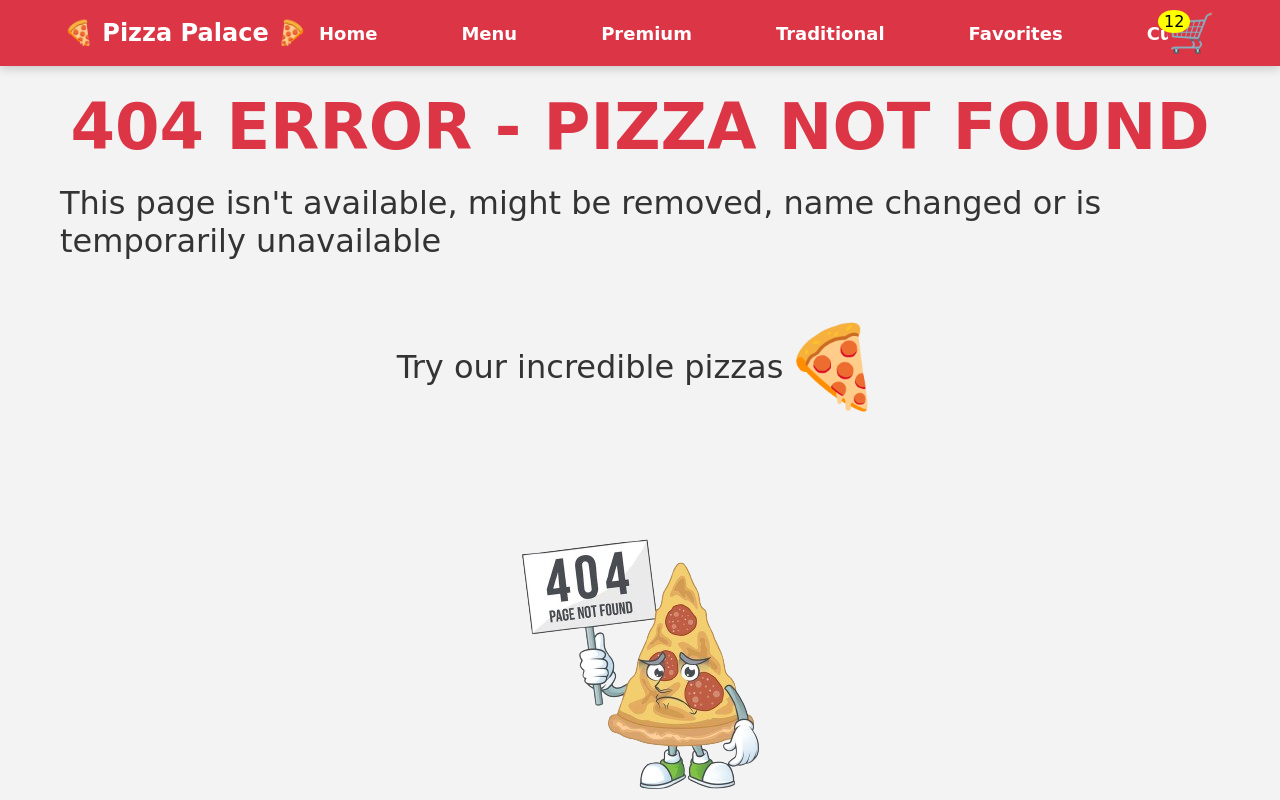
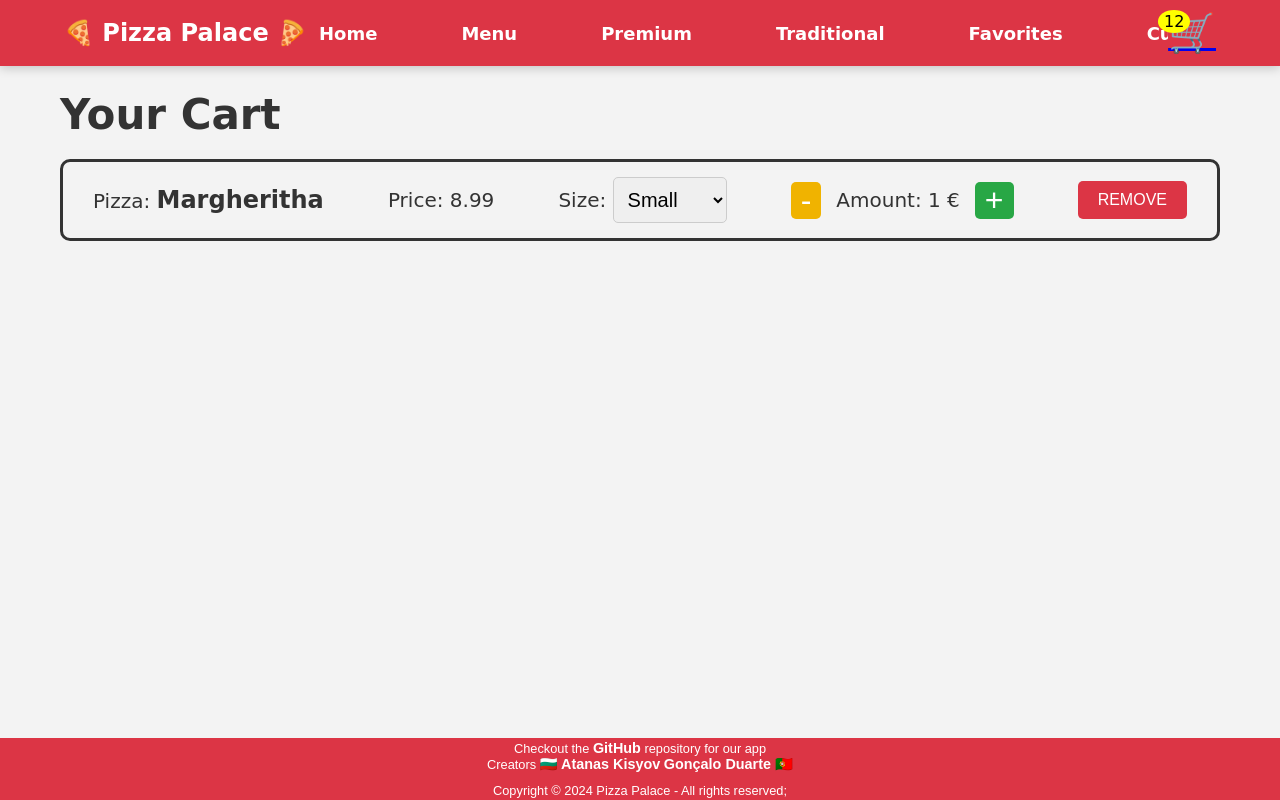
Before and after one commit to better-together-PB/pizzapp, a React (Vite) app: page /cart in a window 1280 px wide. Shown: the top 800 px of the page. Built offline with nearby package versions, Linux system fonts and the light colour scheme.

Commit message:
Created Cart page with all the styling

```diff
--- a/src/App.jsx
+++ b/src/App.jsx
@@ -9,6 +9,7 @@ import CreatePizza from "./pages/CreatePizza";
 import EditPizza from "./pages/EditPizza";
 
 import styles from "./App.module.css";
+import Cart from "./pages/Cart";
 
 function App() {
   return (
@@ -18,6 +19,7 @@ function App() {
         <Route path="/" element={<Home />} />
         <Route path="/menu" element={<Menu />} />
         <Route path="/menu/:typeOfPizza" element={<Menu />} />
+        <Route path="/cart" element={<Cart />} />
         <Route path="/createPizza" element={<CreatePizza />} />
         <Route path="/editPizza/:id" element={<EditPizza />} />
         <Route path="/*" element={<PageNotFound />} />
--- a/src/components/Cart.jsx
+++ b/src/components/CartIcon.jsx
@@ -1,4 +1,4 @@
-import styles from "./Cart.module.css";
+import styles from "./CartIcon.module.css";
 
 function Cart() {
   return (
--- a/src/components/Header.jsx
+++ b/src/components/Header.jsx
@@ -1,6 +1,6 @@
 import { NavLink } from "react-router-dom";
 import styles from "./Header.module.css";
-import Cart from "./Cart";
+import Cart from "./CartIcon";
 
 function Header() {
   return (
@@ -84,7 +84,9 @@ function Header() {
           Create your pizza
         </NavLink>
       </nav>
-      <Cart />
+      <NavLink to="/cart">
+        <Cart />
+      </NavLink>
     </header>
   );
 }
--- a/src/components/Header.module.css
+++ b/src/components/Header.module.css
@@ -45,7 +45,11 @@
 }
 
 .activeNavLink {
-  color: black;
+  background-color: #28a745;
+}
+
+.activeNavLink:hover {
+  background-color: #218838;
 }
 
 .logo {
--- /dev/null
+++ b/src/pages/Cart.jsx
@@ -0,0 +1,37 @@
+import styles from "./Cart.module.css";
+
+function Cart() {
+  return (
+    <main className={styles.main}>
+      <h2>Your Cart</h2>
+      <div className={styles.orderItems}>
+        <div className={styles.pizzaItem}>
+          <h3 className={styles.pizzaName}>
+            Pizza: <span>Margheritha</span>
+          </h3>
+          <p className={styles.pizzaPrice}>
+            Price: <span>8.99</span>
+          </p>
+          <p className={styles.pizzaSize}>
+            Size:{" "}
+            <select name="size" id="size">
+              <option value="small">Small</option>
+              <option value="medium">Medium</option>
+              <option value="large">Large</option>
+            </select>
+          </p>
+          <div className={styles.amountContainer}>
+            <button className={styles.decreaseAmount}>-</button>
+            <p>
+              Amount: <span>1</span> €
+            </p>
+            <button className={styles.increaseAmout}>+</button>
+          </div>
+          <button className={styles.removeBtn}>REMOVE</button>
+        </div>
+      </div>
+    </main>
+  );
+}
+
+export default Cart;
--- /dev/null
+++ b/src/pages/Cart.module.css
@@ -0,0 +1,86 @@
+.main {
+  padding: 90px 60px 45px;
+  background-color: #f3f3f3;
+  flex-grow: 1;
+}
+
+.main h2 {
+  font-size: 42px;
+  margin-bottom: 20px;
+}
+
+.main h3,
+.main p {
+  font-size: 20px;
+  font-weight: 400;
+}
+.main h3 span {
+  font-size: 24px;
+  font-weight: 600;
+}
+.main p select {
+  font-size: 20px;
+}
+
+.orderItems {
+  display: flex;
+  flex-direction: column;
+  gap: 30px;
+}
+
+.pizzaItem {
+  display: flex;
+  justify-content: space-between;
+  align-items: center;
+  gap: 40px;
+
+  border: 3px solid #333;
+  border-radius: 10px;
+  padding: 15px 30px;
+}
+.pizzaName {
+}
+.pizzaSize {
+}
+
+.amountContainer {
+  display: flex;
+  align-items: center;
+  gap: 15px;
+}
+
+.pizzaPrice {
+}
+
+.decreaseAmount,
+.increaseAmout,
+.removeBtn {
+  color: #fff;
+}
+
+.increaseAmout,
+.decreaseAmount {
+  font-size: 32px;
+  padding: 0 10px;
+}
+
+.decreaseAmount {
+  background-color: #f0b300;
+}
+.decreaseAmount:hover {
+  background-color: #e0a800;
+}
+
+.increaseAmout {
+  background-color: #28a745;
+}
+.increaseAmout:hover {
+  background-color: #218838;
+}
+
+.removeBtn {
+  background-color: #dc3545;
+}
+.removeBtn:hover {
+  background-color: #c82333;
+}
--- a/src/pages/CreatePizza.module.css
+++ b/src/pages/CreatePizza.module.css
@@ -89,6 +89,7 @@
 
 .price {
   font-size: 25px;
+  background-color: ;
 }
 
 @media (max-width: 480px) {
--- a/src/pages/Menu.jsx
+++ b/src/pages/Menu.jsx
@@ -63,8 +63,8 @@ function Menu() {
   return (
     <div className={styles.main}>
       <h1>
-        Welcome to {typeOfPizza === "custom" ? "your" : "our"} {typeOfPizza}{" "}
-        pizzas
+        Welcome to {typeOfPizza === "custom" ? "your" : "our"}{" "}
+        <span className={styles.headingPizzaType}>{typeOfPizza}</span> pizzas
       </h1>
       <ul className={styles.menu}>
         {sortedMenu.map(([pizzaType, pizzaList]) => (
--- a/src/pages/Menu.module.css
+++ b/src/pages/Menu.module.css
@@ -23,6 +23,10 @@
   margin-bottom: 30px;
 }
 
+.headingPizzaType {
+  color: #28a745;
+}
+
 @media (max-width: 480px) {
   .menuSection h2 {
     text-align: center;
```
Also changed, not shown: src/components/CartIcon.module.css (renamed from src/components/Cart.module.css).
